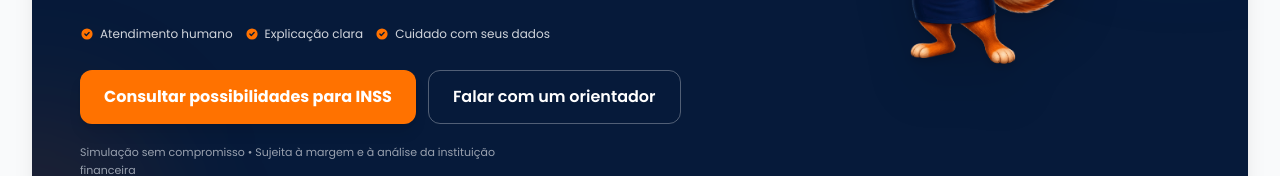
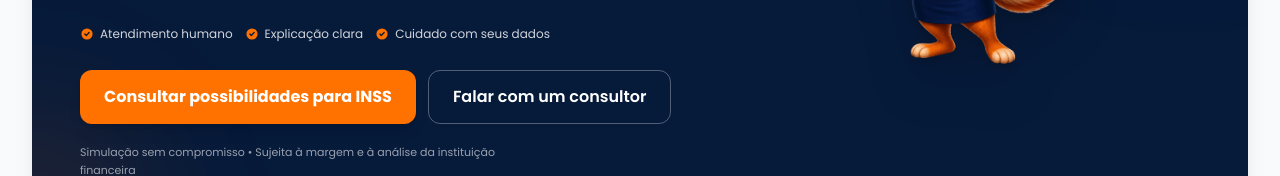
Before and after one commit to t0non/lpBcredf-cil, a Next.js app: page /credito-consignado-inss in a window 1280 px wide. Shown: the part 509-685 px from the top of the page. Built offline with nearby package versions, Linux system fonts and the light colour scheme; no server answers.

Commit message:
style: replace all occurrences of 'orientador' with 'consultor'

```diff
--- a/src/app/credito-consignado-inss/page.tsx
+++ b/src/app/credito-consignado-inss/page.tsx
@@ -46,8 +46,8 @@ export default function CreditoConsignadoInss() {
           title={`Crédito Consignado INSS em Nova Iguaçu com atendimento rápido e seguro.`}
           description="Consulte possibilidades de crédito consignado com parcelas descontadas do benefício. A BCred Fácil explica as condições e acompanha você pelo WhatsApp."
           primaryCtaText="Consultar possibilidades para INSS"
-          secondaryCtaText="Falar com um orientador"
-          secondaryCtaHref={`https://wa.me/${companyConfig.whatsapp}?text=Olá!%20Gostaria%20de%20falar%20com%20um%20orientador%20sobre%20crédito%20consignado%20INSS.`}
+          secondaryCtaText="Falar com um consultor"
+          secondaryCtaHref={`https://wa.me/${companyConfig.whatsapp}?text=Olá!%20Gostaria%20de%20falar%20com%20um%20consultor%20sobre%20crédito%20consignado%20INSS.`}
           microcopy="Simulação sem compromisso • Sujeita à margem e à análise da instituição financeira"
           mascotPose="shield"
           whatsappMessage="Olá!%20Gostaria%20de%20consultar%20possibilidades%20de%20crédito%20consignado%20INSS."
--- a/src/app/page.tsx
+++ b/src/app/page.tsx
@@ -140,7 +140,7 @@ export default function Home() {
                   href="#perfil-selector"
                   className="w-full sm:w-auto px-8 py-4 bg-white/5 hover:bg-white/10 text-white border border-white/20 font-display font-bold text-base rounded-xl transition-all duration-200 text-center"
                 >
-                  Falar com um orientador
+                  Falar com um consultor
                 </a>
               </div>
 
@@ -231,7 +231,7 @@ export default function Home() {
                 href="#perfil-selector"
                 className="w-full h-[48px] flex items-center justify-center bg-transparent hover:bg-white/5 text-white border border-white/20 font-display font-semibold text-[15px] rounded-xl transition-all duration-200 text-center"
               >
-                Falar com um orientador
+                Falar com um consultor
               </a>
             </div>
 
@@ -956,7 +956,7 @@ export default function Home() {
                     rel="noopener noreferrer"
                     className="inline-flex items-center justify-center px-6 py-3.5 text-base font-bold rounded-xl text-white bg-primary-orange hover:bg-secondary-orange transition-all duration-200 shadow-md"
                   >
-                    Falar com Orientador
+                    Falar com Consultor
                   </a>
                 )}
               </div>
@@ -1102,7 +1102,7 @@ export default function Home() {
               </p>
               <ul className="space-y-2 text-sm text-gray-700 font-sans">
                 <li className="flex items-center">
-                  <span className="text-primary-orange mr-2">✔</span> Orientadores qualificados de acordo com a legislação do Banco Central.
+                  <span className="text-primary-orange mr-2">✔</span> Consultores qualificados de acordo com a legislação do Banco Central.
                 </li>
                 <li className="flex items-center">
                   <span className="text-primary-orange mr-2">✔</span> Transparência completa sobre taxas de intermediação bancária.
@@ -1205,7 +1205,7 @@ export default function Home() {
               rel="noopener noreferrer"
               className="px-8 py-4 bg-primary-orange hover:bg-secondary-orange text-white font-display font-bold text-base rounded-xl transition-all duration-200 shadow-lg"
             >
-              Falar com um orientador
+              Falar com um consultor
             </a>
           </div>
 
--- a/src/app/seguranca/page.tsx
+++ b/src/app/seguranca/page.tsx
@@ -141,7 +141,7 @@ export default function Seguranca() {
               rel="noopener noreferrer"
               className="px-6 py-3 bg-primary-orange hover:bg-secondary-orange text-white font-semibold text-sm rounded-lg transition-colors shadow-sm"
             >
-              Falar com um orientador oficial
+              Falar com um consultor oficial
             </a>
           </div>
         </div>
--- a/src/components/landing/LandingSecurity.tsx
+++ b/src/components/landing/LandingSecurity.tsx
@@ -59,7 +59,7 @@ export const LandingSecurity: React.FC<LandingSecurityProps> = ({
               rel="noopener noreferrer"
               className="inline-flex items-center justify-center gap-2 px-8 py-4 text-base font-bold rounded-xl text-white bg-primary-orange hover:bg-secondary-orange transition-all duration-200 shadow-lg mt-2"
             >
-              Falar com orientador
+              Falar com consultor
             </a>
 
           </div>
--- a/src/content/brand-copy.ts
+++ b/src/content/brand-copy.ts
@@ -3,6 +3,6 @@ export const brandCopy = {
   mascotName: "Bê",
   mascotDescription: "O Bê representa o jeito BCred de atender: rapidez para entender o que você precisa, atenção aos detalhes e clareza para mostrar o próximo passo.",
   primaryCta: "Ver minhas possibilidades",
-  secondaryCta: "Falar com um orientador",
+  secondaryCta: "Falar com um consultor",
   disclaimer: "A solicitação está sujeita à análise e às condições da instituição financeira responsável."
 };
```
